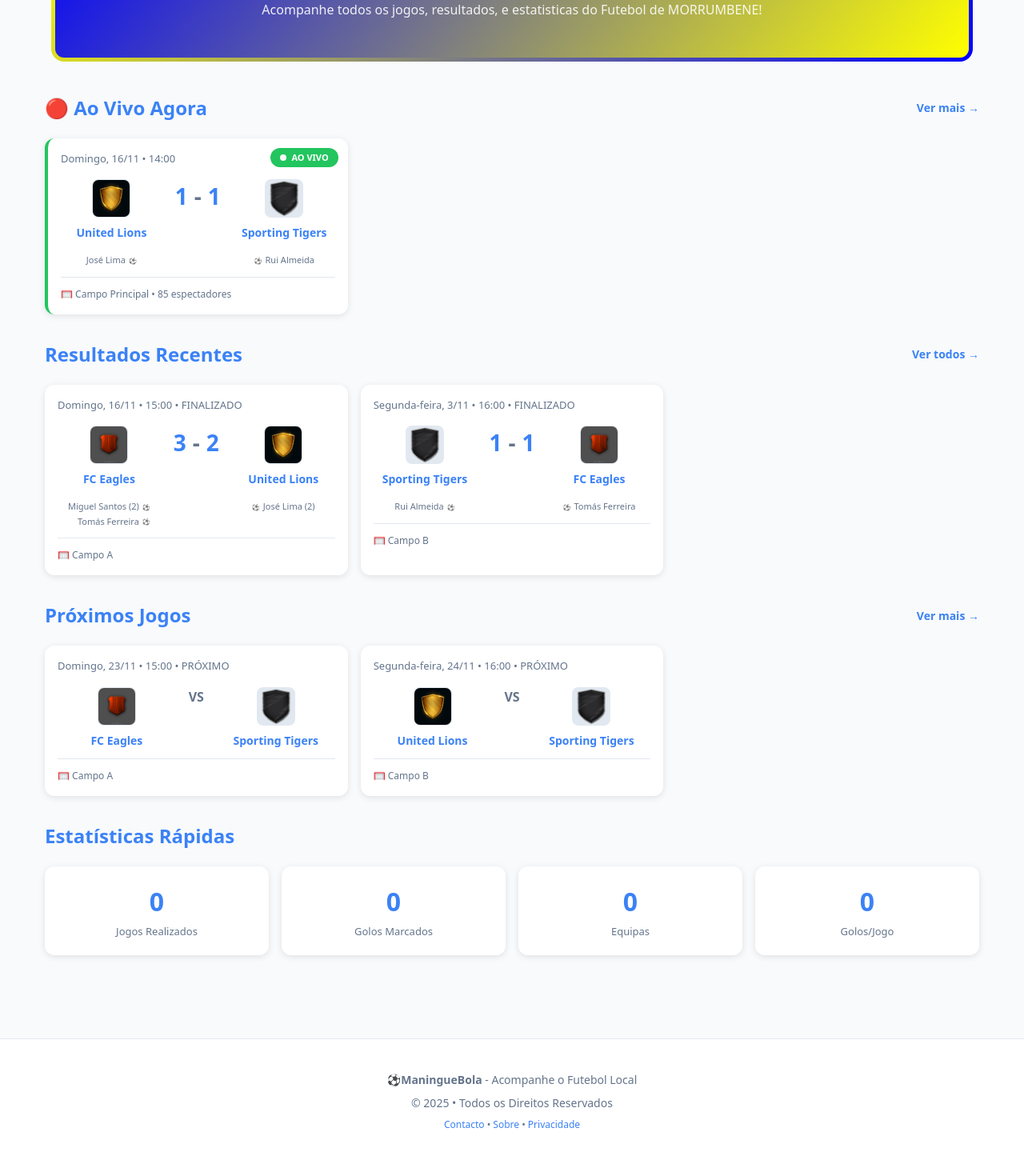
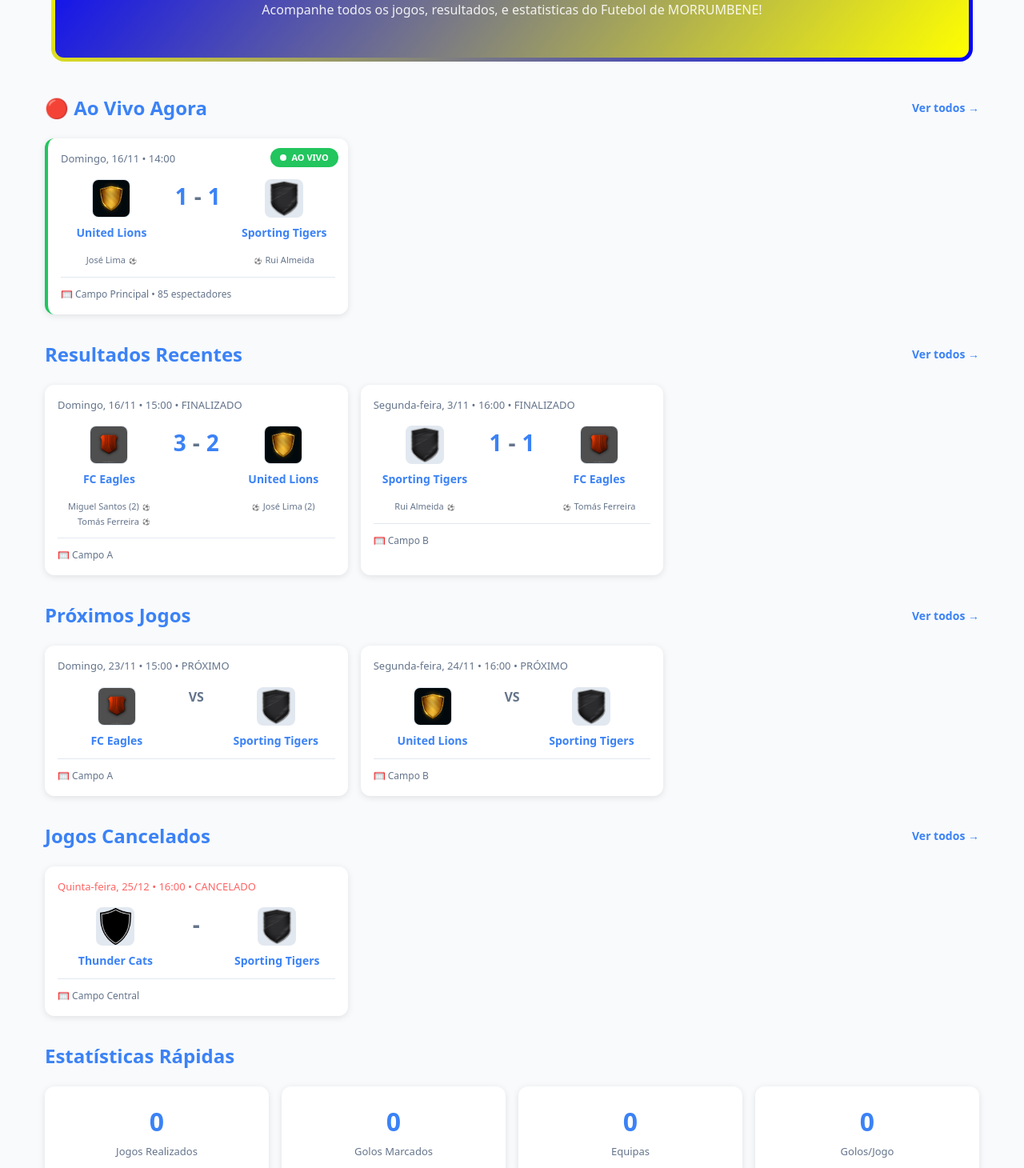
Before and after one commit to Raimundroid/maninguebola, a React (Vite) app: page / in a window 1280 px wide. Shown: the part 218-1678 px from the top of the page at 80% size. Built offline with nearby package versions, Linux system fonts and the light colour scheme.

Commit message:
now the links in homepage to see more of the same category of games do not link to all games, but to the actual categories

```diff
--- a/src/pages/Homepage/Homepage.jsx
+++ b/src/pages/Homepage/Homepage.jsx
@@ -27,6 +27,9 @@ const Homepage = ({ matches, stats }) => {
   const upcomingMatches = matches
     .filter((m) => m.status === "upcoming")
     .slice(0, 2);
+  const canceledMatches = matches
+    .filter((m) => m.status === "canceled")
+    .slice(0, 4);
 
   return (
     <div className="homepage-container">
@@ -38,8 +41,8 @@ const Homepage = ({ matches, stats }) => {
         <>
           <SectionHeader
             title="🔴 Ao Vivo Agora"
-            linkTo={"/jogos"}
-            linkText={"Ver mais"}
+            linkTo={"/jogos?filter=live"}
+            linkText={"Ver todos"}
           />
           <MatchesGrid matches={liveMatches} />
         </>
@@ -49,7 +52,7 @@ const Homepage = ({ matches, stats }) => {
       {/* With React Router, use Link component for navigation */}
       <SectionHeader
         title="Resultados Recentes"
-        linkTo={"/jogos"}
+        linkTo={"/jogos?filter=finished"}
         linkText={"Ver todos"}
       />
       {/* <Link to="/jogos" className="link">
@@ -61,10 +64,18 @@ const Homepage = ({ matches, stats }) => {
       {/* Upcoming matches section */}
       <SectionHeader
         title="Próximos Jogos"
-        linkTo={"/jogos"}
-        linkText={"Ver mais"}
+        linkTo={"/jogos?filter=upcoming"}
+        linkText={"Ver todos"}
       />
       <MatchesGrid matches={upcomingMatches} />
+
+      {/* Upcoming matches section */}
+      <SectionHeader
+        title="Jogos Cancelados"
+        linkTo={"/jogos?filter=canceled"}
+        linkText={"Ver todos"}
+      />
+      <MatchesGrid matches={canceledMatches} />
 
       {/* Statistics section */}
       <SectionHeader title="Estatísticas Rápidas" />
--- a/src/pages/MatchesPage/MatchesPage.jsx
+++ b/src/pages/MatchesPage/MatchesPage.jsx
@@ -46,6 +46,8 @@ import PageIndicator from "../../components/atoms/pageIndicator/PageIndicator";
 import FilterButtons from "../../components/atoms/filterButtons/FilterButtons";
 import MatchesGrid from "../../components/MatchesGrid/MatchesGrid";
 import "./MatchesPage.css";
+
+import { useSearchParams } from "react-router-dom";
 
 // Define filter options as a constant outside the component
 // This prevents recreating the array on every render
@@ -97,9 +99,22 @@ const complexMatchSorter = (a, b) => {
 };
 
 const MatchesPage = ({ matches }) => {
+  // 1. Hook to read the URL query parameters
+  const [searchParams] = useSearchParams();
+
+  // 2. Get the filter value from the URL, defaulting to 'all' if not present
+  const urlFilter = searchParams.get("filter");
+
+  // 3. Determine the initial filter state
+  const initialFilter =
+    urlFilter &&
+    ["live", "finished", "upcoming", "canceled"].includes(urlFilter)
+      ? urlFilter // Use the valid URL filter
+      : "all"; // Default to 'all'
+
   // State to track which filter is currently selected
-  // Default is 'all' (show all matches)
-  const [activeFilter, setActiveFilter] = useState("all");
+  //  Use the determined initialFilter from the URL
+  const [activeFilter, setActiveFilter] = useState(initialFilter);
 
   // ============================================
   // useMemo EXPLAINED STEP BY STEP:
```
